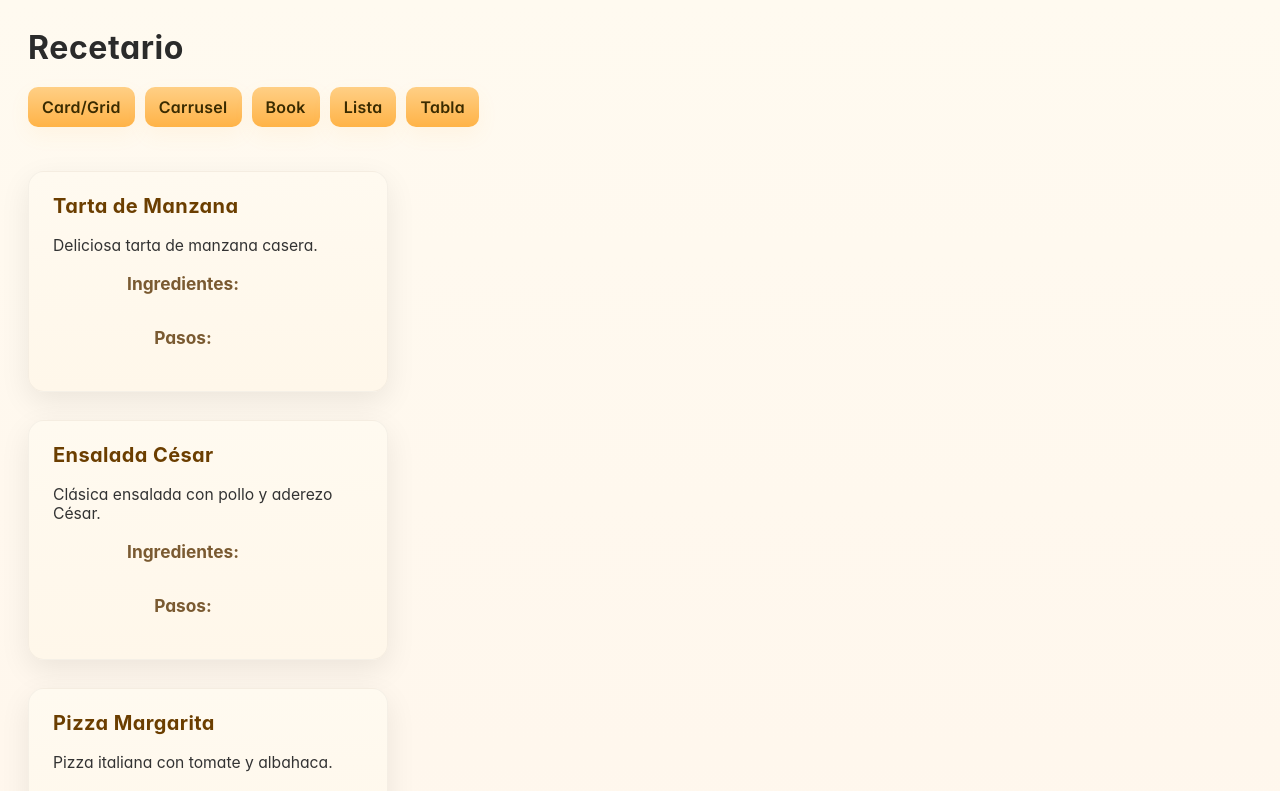
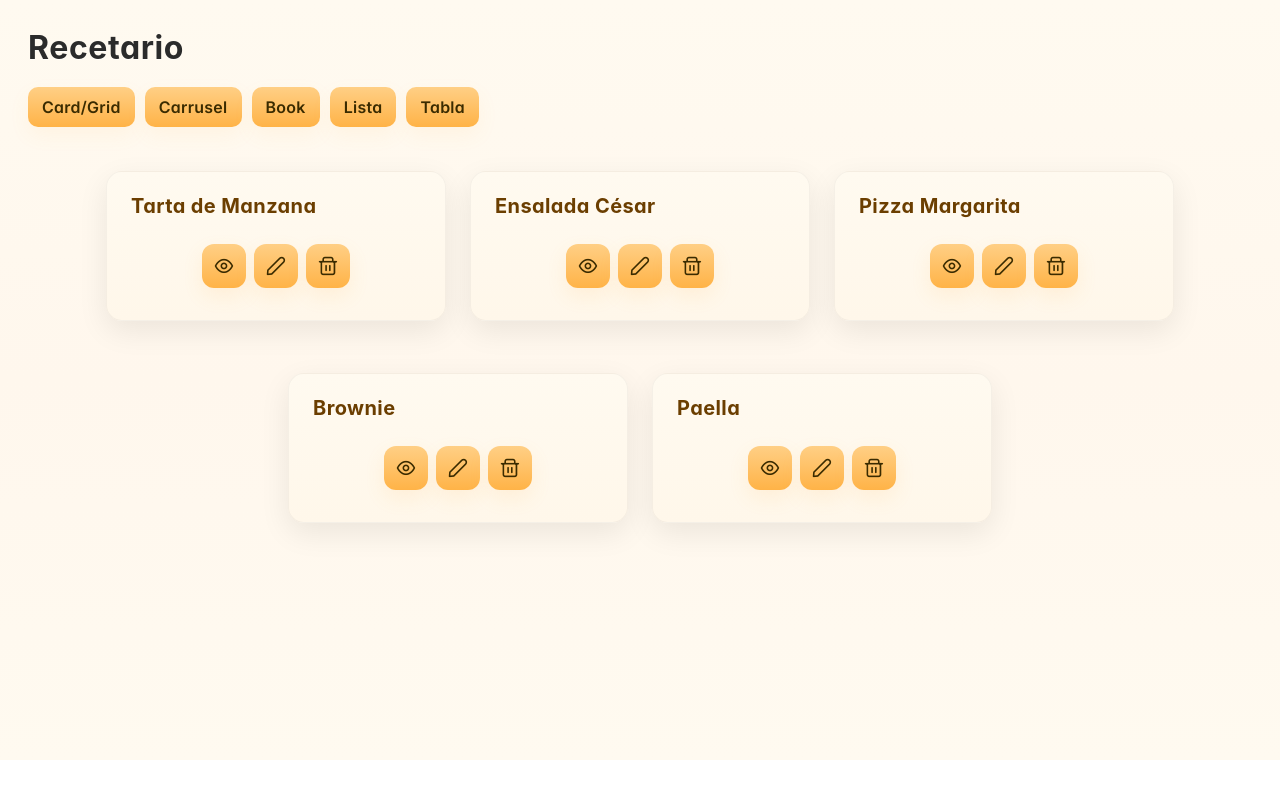
Before and after one commit to Ejsll03/Manejo_Frameworks, a React app in the folder Tarea1/frontend/: page /Dashboard in a window 1280 px wide. Shown: the top 791 px of the page. Built offline with nearby package versions, Linux system fonts and the light colour scheme; the HTML template or start-up script is replaced by a standard one.

Commit message:
Update RecipeCard.jsx

```diff
--- a/Tarea1/frontend/src/Components/RecipeCard/RecipeCard.jsx
+++ b/Tarea1/frontend/src/Components/RecipeCard/RecipeCard.jsx
@@ -1,38 +1,51 @@
 import React from "react";
 import "./RecipeCard.css";
 
-export default function RecipeCard({ recipes = [] }) {
+import Button from "../Button/Button";
+
+export default function RecipeCard({ recipes = [], onView, onEdit, onDelete }) {
   if (!recipes.length) return <div>No hay recetas.</div>;
+  // Agrupar recetas en filas de 3
+  const rows = [];
+  for (let i = 0; i < recipes.length; i += 3) {
+    rows.push(recipes.slice(i, i + 3));
+  }
   return (
-    <>
-      {recipes.map((recipe) => (
-        <div className="recipe-card" key={recipe.id}>
-          <h2 className="recipe-title">{recipe.title}</h2>
-          <p className="recipe-description">{recipe.description}</p>
-          <div className="recipe-section">
-            <strong>Ingredientes:</strong>
-            <ul>
-              {recipe.ingredientes?.map((ing, idx) => (
-                <li key={idx}>{ing} {recipe.cantidades?.[idx] ? `- ${recipe.cantidades[idx]}` : ""}</li>
-              ))}
-            </ul>
-          </div>
-          <div className="recipe-section">
-            <strong>Pasos:</strong>
-            <ol>
-              {recipe.pasos?.map((paso, idx) => (
-                <li key={idx}>{paso}</li>
-              ))}
-            </ol>
-          </div>
-          {recipe.comentarios && (
-            <div className="recipe-section">
-              <strong>Comentarios:</strong>
-              <p>{recipe.comentarios}</p>
+    <div style={{ display: "flex", flexDirection: "column", gap: 24 }}>
+      {rows.map((row, idx) => (
+        <div
+          key={idx}
+          style={{ display: "flex", gap: 24, justifyContent: "center" }}
+        >
+          {row.map((recipe) => (
+            <div
+              className="recipe-card"
+              key={recipe._id || recipe.id}
+              style={{ flex: 1, minWidth: 220, maxWidth: 340 }}
+            >
+              <h2 className="recipe-title">{recipe.title}</h2>
+              <div
+                className="recipe-section"
+                style={{ display: "flex", gap: 8, flexWrap: "wrap" }}
+              >
+                <Button
+                  icon="pi pi-eye"
+                  onClick={() => onView && onView(recipe)}
+                />
+                <Button
+                  icon="pi pi-pencil"
+                  onClick={() => onEdit && onEdit(recipe)}
+                />
+                <Button
+                  icon="pi pi-trash"
+                  className="p-button-danger"
+                  onClick={() => onDelete && onDelete(recipe)}
+                />
+              </div>
             </div>
-          )}
+          ))}
         </div>
       ))}
-    </>
+    </div>
   );
 }
```
